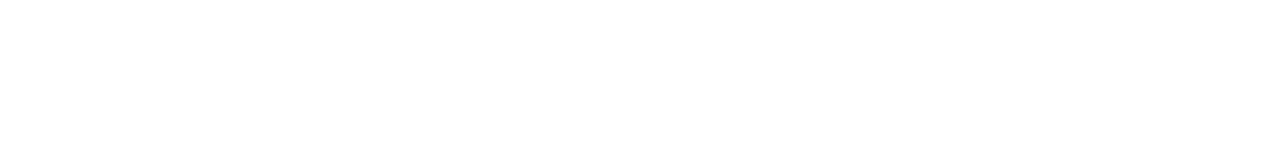
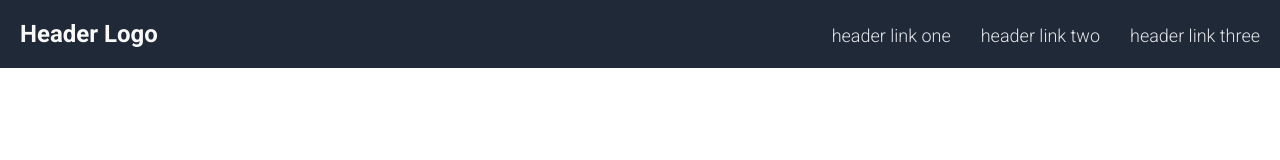
Before and after one commit to teresaflaitz/landing-page, a plain HTML site: page index.html in a window 1280 px wide. Drawn offline with Linux system fonts and the light colour scheme.

Commit message:
Started work on nav bar and header

```diff
--- a/index.html
+++ b/index.html
@@ -7,6 +7,36 @@
     <title>Landing Page</title>
 </head>
 <body>
+    <div class="header">
+        <div class="nav-bar">
+            <div>Header Logo</div>
+            <ul class="links-list">
+                <div><a href="#">header link one</a></div>
+                <div><a href="#">header link two</a></div>
+                <div><a href="#">header link three</a></div>
+            </ul>
+        </div>
+
+        <div class="section-1">
+
+        </div>
+    </div>
+
+    <div class="section-2">
+
+    </div>
+
+    <div class="quote">
+
+    </div>
+
+    <div class="sign-up">
+
+    </div>
+
+    <div class="footer">
+
+    </div>
 
 </body>
 </html>
--- a/styles.css
+++ b/styles.css
@@ -0,0 +1,60 @@
+@import url('https://fonts.googleapis.com/css2?family=Roboto:ital,wght@0,100;0,300;0,400;0,500;0,700;0,900;1,100;1,300;1,400;1,500;1,700;1,900&display=swap');
+
+body {
+    display: flex;
+    justify-content: column;
+    margin: 0;
+    font-family: 'Roboto', sans-serif;
+}
+
+.header {
+    display: flex;
+    flex-direction: column;
+    flex-grow: 1;
+    background-color: #1f2937;
+}
+
+.nav-bar {
+    display: flex;
+    flex-grow: 1;
+    justify-content: space-between;
+    padding: 20px;
+    background-color: #1f2937;
+    color: #f9faf8;
+    font-size: 24px;
+    font-weight:bold;
+}
+
+.links-list {
+    display: flex;
+    margin: 0;
+    padding: 0;
+    gap: 30px;
+    font-weight: 300;
+}
+
+a {
+    text-decoration: none;
+    color: #e5e7eb;
+    font-size: 18px;
+}
+
+.section-1 {
+
+}
+
+.section-2 {
+
+}
+
+.quote {
+
+}
+
+.sign-up {
+
+}
+
+.footer {
+
+}
```
